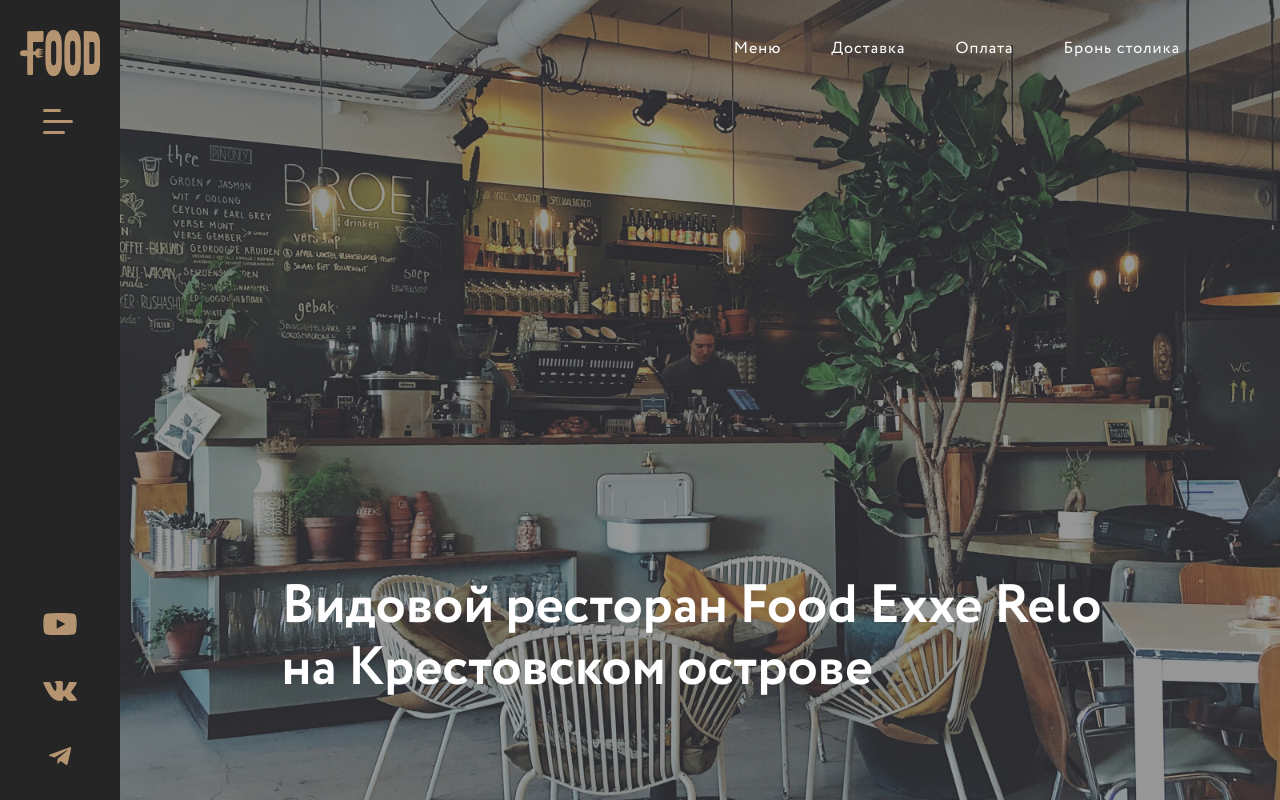
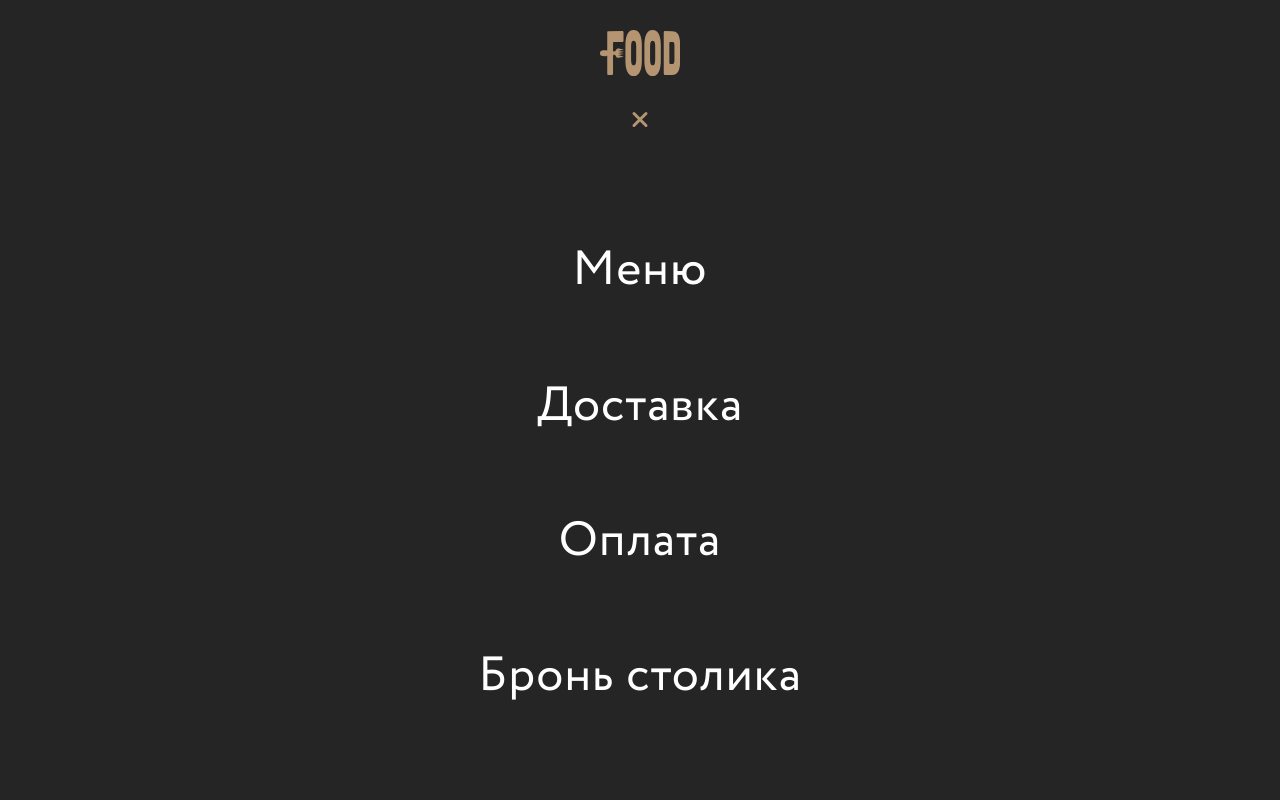
Before and after one commit to Nikitalol32/Food, a Vue app: page / in a window 1280 px wide. Both pictures are taken after a click on the element 59 px from the left and 121 px from the top of the page. Shown: the top 800 px of the page. Built offline with nearby package versions, Linux system fonts and the light colour scheme.

Commit message:
TRELLO-4.1

```diff
--- a/src/App.vue
+++ b/src/App.vue
@@ -1,7 +1,16 @@
 <template>
 	<div id="app">
-		<SideBar></SideBar>
-		<router-view/>
+		<Reservation
+			v-if="openModal"
+			v-on:showModal="showModal"
+		/>
+		<SideBar
+			v-if="!openModal"
+			v-on:showModal="showModal"
+		></SideBar>
+		<router-view
+			v-on:showModal="showModal"
+		/>
 		<FooterComponent></FooterComponent>
 	</div>
 </template>
@@ -9,12 +18,35 @@
 <script lang="ts">
 import SideBar from '@/components/SideBar.vue'
 import FooterComponent from '@/components/Footer.vue'
-
+import Reservation from '@/components/Reservation.vue'
 
 export default {
+	data() {
+		return {
+			openModal: false,
+		}
+	},
+
 	components: {
 		SideBar,
 		FooterComponent,
+		Reservation,
+	},
+
+	methods: {
+		showModal(isOpen: boolean) {
+			this.openModal = isOpen;
+			window.scrollTo(0, 0);
+
+			if (isOpen) {
+				document.querySelector('.home__nav-container')?.classList.add('hidden');
+				document.body.style.overflow = 'hidden';
+
+			} else {
+				document.querySelector('.home__nav-container')?.classList.remove('hidden');
+				document.body.style.overflow = '';
+			}
+		}
 	}
 }
 </script>
@@ -50,7 +82,7 @@
 *
 	margin 0
 	padding 0
-	--border 1px solid rgba(51, 51, 51, 0.2);
+	--border 1px solid rgba(51, 51, 51, 1);
 	--dark #262525
 	--brown-of-light #B59571
 	font-family Circe
@@ -65,7 +97,7 @@
 #app
 	height 100%
 	width 100%
-
+	position relative
 
 .chapter-container
 	display flex
@@ -86,4 +118,7 @@
 	background-color var(--brown-of-light)
 	border-radius 1px
 
+.hidden
+	visibility hidden
+
 </style>
--- a/src/components/Footer.vue
+++ b/src/components/Footer.vue
@@ -1,8 +1,6 @@
 <template>
 	<div class="footer">
-			<router-link to="/">
-				<img src="@/assets/img/logo.svg" alt="food" class="sidebar__logo">
-			</router-link>
+			<Logo/>
 			<a href="#" class="footer__politics">
 				Политика конфиденциальности
 			</a>
@@ -16,8 +14,11 @@
 </template>
 
 <script lang="ts">
+import Logo from "@/components/Logo.vue"
 export default {
-
+	components: {
+		Logo,
+	}
 }
 </script>
 
--- /dev/null
+++ b/src/components/Logo.vue
@@ -0,0 +1,27 @@
+<template>
+	<router-link
+		class="logo"
+		to="/"
+		@click="clickLogo"
+	>
+		<img src="@/assets/img/logo.svg" alt="" class="logo-img">
+	</router-link>
+</template>
+
+<script>
+export default {
+	methods: {
+		clickLogo() {
+			window.scrollTo(0, 0);
+		}
+	}
+}
+</script>
+
+<style lang="stylus">
+.logo
+	width max-content
+
+	&-img
+		cursor pointer
+</style>
--- /dev/null
+++ b/src/components/Navigation.vue
@@ -0,0 +1,71 @@
+<template>
+	<div class="nav">
+		<router-link
+			class="nav-item"
+			to="/menu"
+			@click="closeSidebar()"
+		>
+			Меню
+		</router-link>
+		<div class="nav-item" @click="closeSidebar()">Доставка</div>
+		<div class="nav-item" @click="closeSidebar()">Оплата</div>
+		<router-link
+			class="nav-item"
+			@click="showModal"
+			to="/"
+		>
+			Бронь столика
+		</router-link>
+	</div>
+
+</template>
+
+<script lang='ts'>
+
+export default {
+	props: {
+		closeSidebar: Function,
+	},
+
+	data() {
+		return {
+		}
+	},
+
+	methods: {
+		showModal() {
+			this.$emit("showModal", true);
+		}
+	},
+}
+</script>
+
+<style lang="stylus">
+
+.nav
+	width max-content
+	display flex
+	flex-direction row
+	align-items center
+	box-sizing border-box
+
+	&-item
+		font-family Circe
+		font-weight 400
+		font-size 16px
+		color #fff
+		padding 10px 0px
+		margin-right 50px
+		cursor pointer
+		letter-spacing 1px
+		transition .7s ease
+		text-decoration none
+
+		&:last-child
+			margin-right 0
+
+		&:hover
+			background-color var(--brown-of-light)
+			padding 10px 20px
+
+</style>
--- /dev/null
+++ b/src/components/Reservation.vue
@@ -0,0 +1,133 @@
+<template>
+	<modal class="reservation-container">
+		<div class="reservation">
+			<div class="close-icon-container">
+				<div class="close-icon" @click="closeModal">
+					<div class="close-icon__stick"></div>
+					<div class="close-icon__stick"></div>
+				</div>
+			</div>
+			<Logo class="reservation__logo"/>
+			<h2 class="reservation__header">Забронировать столик</h2>
+			<div class="reservation__inputs">
+				<input placeholder="Имя" type="input" class="reservation__input">
+				<input placeholder="Телефон" type="input" class="reservation__input">
+				<div>
+					<input placeholder="Гостей" type="input" class="reservation__input reservation__input_guest">
+					<input placeholder="Время" type="input" class="reservation__input reservation__input_time">
+				</div>
+			</div>
+			<button class="reservation__button">
+				Забронировать
+			</button>
+		</div>
+	</modal>
+</template>
+
+<script lang="ts">
+import Logo from "@/components/Logo.vue"
+
+export default {
+
+	components: {
+		Logo,
+	},
+	methods: {
+		closeModal() {
+			this.$emit("showModal", false);
+		}
+	}
+}
+</script>
+
+<style lang="stylus">
+.close-icon-container
+	position absolute
+	top 30px
+	right 30px
+
+.close-icon
+	display flex
+	align-items center
+	justify-content center
+	position relative
+	width 25px
+	height @width
+	cursor pointer
+
+	&__stick
+		background-color var(--brown-of-light)
+		width 20px
+		height 2px
+		border-radius 5px
+		position absolute
+
+		&:first-child
+			transform rotate(-45deg)
+
+		&:last-child
+			transform rotate(45deg)
+
+.reservation-container
+	width 100%
+	height 100vh
+	position absolute
+	z-index 999
+	display flex
+	align-items center
+	justify-content center
+	background-color rgba(61, 60, 60, .5)
+
+.reservation
+	display flex
+	flex-direction column
+	align-items center
+	background-color var(--dark)
+	padding 60.5px
+	position relative
+
+	&__logo
+		margin-bottom 58px
+
+	&__header
+		font-size 20px
+		font-weight 700
+		text-transform uppercase
+		color white
+		margin-bottom 40px
+
+	&__inputs
+		width 300px
+		display flex
+		justify-content center
+		flex-direction column
+		margin-bottom 40px
+
+	&__input
+		max-width 296px
+		color white
+		font-weight 400
+		font-size 16px
+		padding 15px 20px
+		margin-bottom 30px
+		border 1px solid rgba(255, 255, 255, .4)
+
+		&_guest
+			width 136px
+			margin 0 24px 0 0
+
+		&_time
+			width 136px
+
+	&__button
+		border 1px solid rgba(255, 255, 255, .4)
+		padding 10px 20px
+		color white
+		font-size 20px
+
+		&:hover
+			background-color var(--brown-of-light)
+			border 1px solid rgba(0, 0, 0, 0)
+
+
+</style>
--- a/src/components/SideBar.vue
+++ b/src/components/SideBar.vue
@@ -1,17 +1,30 @@
 <template>
-	<div class="sidebar">
+	<div
+		class="sidebar"
+		:class="{active: isActive, hidden: isOpenModal}"
+	>
 		<div class="sidebar__container">
-			<router-link
-				class="sidebar__logo-container"
-				to="/"
+			<Logo class="sidebar__logo" @click="closeSidebar"/>
+			<div class="sidebar__close-icon" @click="closeSidebar">
+				<div class="sidebar__close-stick"></div>
+				<div class="sidebar__close-stick"></div>
+			</div>
+			<div
+				class="sidebar__open-icon"
+				@click="openSidebar"
+				ref="menuIcon"
 			>
-				<img src="@/assets/img/logo.svg" alt="" class="sidebar__logo">
-			</router-link>
-			<div class="sidebar__menu-icon">
-				<div class="sidebar__menu-icon-stick"></div>
-				<div class="sidebar__menu-icon-stick"></div>
-				<div class="sidebar__menu-icon-stick"></div>
+				<div class="sidebar__open-stick"></div>
+				<div class="sidebar__open-stick"></div>
+				<div class="sidebar__open-stick"></div>
 			</div>
+		</div>
+
+		<div class="sidebar__nav">
+			<Navigation
+				:closeSidebar="closeSidebar"
+				v-on:showModal="showModal"
+			/>
 		</div>
 
 		<div class="sidebar__links">
@@ -29,7 +42,48 @@
 </template>
 
 <script lang="ts">
+import Navigation from '@/components/Navigation.vue'
+import Logo from '@/components/Logo.vue'
+
 export default {
+	props: {
+		openModal: Boolean,
+	},
+	data() {
+		return {
+			isActive: false as boolean,
+			isOpenModal: false as boolean,
+		}
+	},
+
+	components: {
+		Navigation,
+		Logo,
+	},
+
+	methods: {
+		openSidebar() {
+			this.isActive = true;
+			document.body.style.overflow = "hidden";
+		},
+
+		closeSidebar() {
+			this.isActive = false;
+			document.body.style.overflow = "";
+		},
+
+		showModal(isOpen: boolean) {
+			this.isOpenModal = isOpen;
+			this.$emit('showModal', isOpen);
+		}
+	},
+
+	watch: {
+		$route() {
+			this.closeSidebar();
+			window.scrollTo(0, 0);
+		}
+	}
 
 }
 </script>
@@ -45,7 +99,7 @@
 	align-items center
 	background-color var(--dark)
 
-	&__menu-icon
+	&__open-icon
 		display flex
 		flex-direction column
 		justify-content space-between
@@ -53,10 +107,10 @@
 		height 24.33px
 		cursor pointer
 
-		&:hover > .sidebar__menu-icon-stick
+		&:hover > .sidebar__open-stick
 			width 100%
 
-		&-stick
+	&__open-stick
 		width 90%
 		height 3px
 		border-radius 3px
@@ -69,16 +123,38 @@
 		&:last-child
 			width 66%
 
+	&__close-icon
+		width 21px
+		height @width
+		display none
+		cursor pointer
+		align-items center
+
+	&__close-stick
+		width 20px
+		height 3px
+		border-radius 3px
+		background-color var(--brown-of-light)
+		position absolute
+		cursor pointer
+
+		&:first-child
+			transform rotate(45deg)
+
+		&:last-child
+			transform rotate(-45deg)
+
 	&__container
 		display flex
 		flex-direction column
 		align-items center
+		margin-bottom 103px
 
-	&__logo-container
+	&__logo
 		margin-bottom 28px
 
-	&__logo
-		cursor pointer
+	&__nav
+		display none
 
 	&__links
 		display flex
@@ -96,4 +172,38 @@
 	&__link:last-child
 		margin-bottom 0px
 
+.active
+	width 100%
+	z-index 1
+
+	& .sidebar__open-icon
+		display none
+
+	& .sidebar__close-icon
+		display flex
+
+	& .sidebar__nav
+		display block
+
+	& .nav
+		flex-direction column
+		align-items center
+		margin-bottom 103px
+
+		&-item
+			margin 0 0 60px 0
+			font-size 48px
+
+	& .sidebar__links
+		flex-direction row
+		align-items center
+
+	& .sidebar__link
+		margin 0 25px 0 0
+
+		&:last-child
+			margin-right 0
+
+.hidden
+	visibility hidden
 </style>
--- a/src/views/Home.vue
+++ b/src/views/Home.vue
@@ -3,18 +3,12 @@
 		<div class="home__main">
 
 				<div class="home__main-text-container">
-					<nav class="home__nav-container">
-						<div class="home__nav">
-							<router-link
-								class="home__nav-item"
-								to="/menu"
-							>
-								Меню
-							</router-link>
-							<div class="home__nav-item">Доставка</div>
-							<div class="home__nav-item">Оплата</div>
-							<div class="home__nav-item">Бронь столика</div>
-						</div>
+					<nav
+						class="home__nav-container"
+					>
+						<Navigation
+							v-on:showModal="showModal"
+						/>
 					</nav>
 
 					<h1 class="home__main-text">
@@ -92,17 +86,32 @@
 					</div>
 				</div>
 			</section>
-			<ContactChapter/>
+			<Contacts/>
 		</div>
 	</div>
 </template>
 
 <script lang="ts">
-import ContactChapter from "@/components/Contacts.vue"
+import Contacts from "@/components/Contacts.vue"
+import Navigation from "@/components/Navigation.vue"
+
 export default {
+	data() {
+		return {
+		}
+	},
+
 	components: {
-		ContactChapter,
-	}
+		Contacts,
+		Navigation,
+	},
+
+	methods: {
+		showModal() {
+			this.$emit("showModal", true);
+		},
+	},
+
 }
 </script>
 
@@ -163,32 +172,6 @@
 		flex-direction row
 		justify-content flex-end
 		margin 30px 100px 0px 0px
-
-	&__nav
-		width max-content
-		display flex
-		flex-direction row
-		align-items center
-		box-sizing border-box
-
-		&-item
-			font-family Circe
-			font-weight 400
-			font-size 16px
-			color #fff
-			padding 10px 0px
-			margin-right 50px
-			cursor pointer
-			letter-spacing 1px
-			transition .7s ease
-			text-decoration none
-
-			&:last-child
-				margin-right 0
-
-			&:hover
-				background-color var(--brown-of-light)
-				padding 10px 20px
 
 	&__content
 		margin-left 16%
```
Also changed, not shown: src/assets/style/normalize.css. Lines whose indentation alone changed are shown as unchanged.
